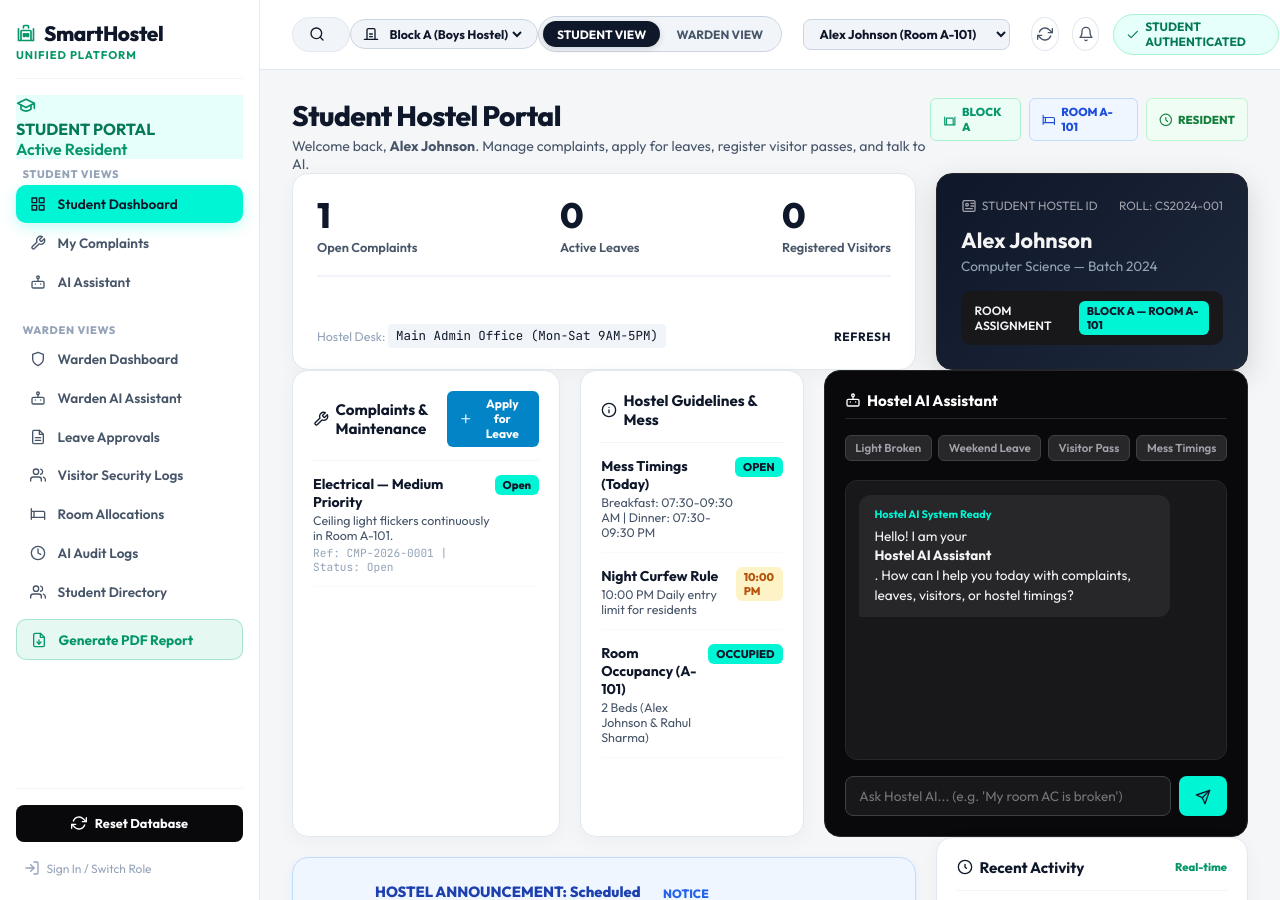
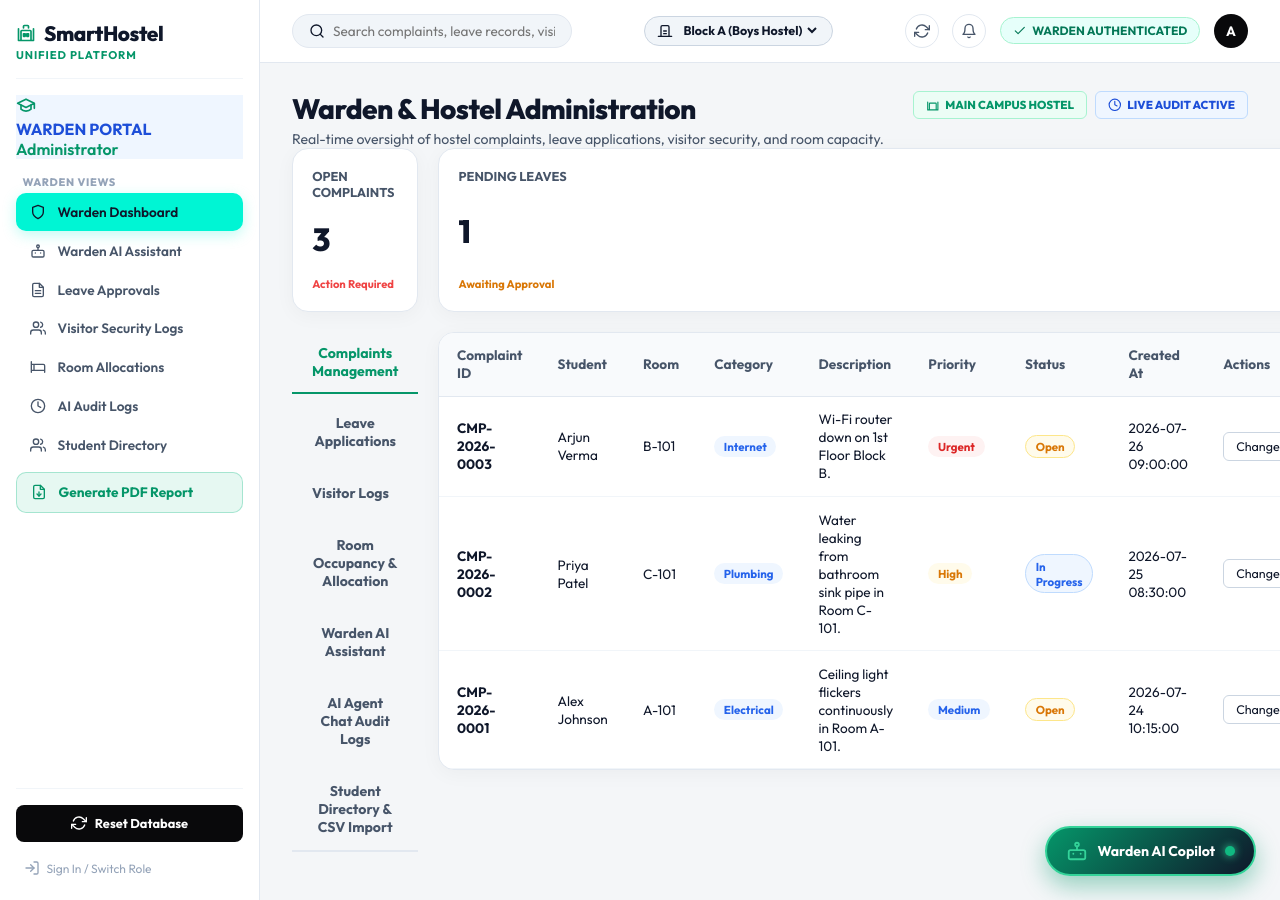
Before and after one commit to brinda0409/HSM, a Flask app: page /warden in a window 1280 px wide. Run offline with Flask 3, Linux system fonts and the light colour scheme; data comes from the database, SQL or seed files in the repository; some libraries are stand-ins or nearby versions.

Commit message:
Remove legacy chat.js script conflict and check request referrer for warden mode in /api/me

```diff
--- a/routes/auth_routes.py
+++ b/routes/auth_routes.py
@@ -85,8 +85,9 @@ def get_current_user():
     if user:
         return jsonify({"success": True, "user": user}), 200
     else:
+        referrer = request.referrer or ""
         role_param = request.args.get("role", "").lower()
-        if "warden" in role_param:
+        if "warden" in role_param or "warden" in referrer.lower():
             default_warden = {
                 "id": 1,
                 "name": "Dr. Robert Vance",
--- a/static/js/app.js
+++ b/static/js/app.js
@@ -112,6 +112,7 @@ document.addEventListener('DOMContentLoaded', () => {
         const studentSelectWrap = document.getElementById('studentSelectWrap');
 
         if (isWarden) {
+            sessionStorage.setItem('shms_role', 'warden');
             // Strictly isolate Warden view: Hide student navigation
             if (studentNavGroup) studentNavGroup.style.display = 'none';
             if (wardenNavGroup) wardenNavGroup.style.display = 'block';
@@ -119,7 +120,7 @@ document.addEventListener('DOMContentLoaded', () => {
             if (studentSelectWrap) studentSelectWrap.style.display = 'none';
 
             const topAuthText = document.getElementById('topAuthText');
-            const name = (u && u.name) ? u.name.toUpperCase() : 'DR. ROBERT VANCE';
+            const name = (u && u.role === 'warden' && u.name) ? u.name.toUpperCase() : 'DR. ROBERT VANCE';
             if (topAuthText) topAuthText.textContent = `WARDEN: ${name}`;
             switchMainView('warden');
         } else {
--- a/templates/index.html
+++ b/templates/index.html
@@ -925,7 +925,6 @@
     <div id="toastContainer" class="toast-container"></div>
 
     <!-- Client Scripts -->
-    <script src="/static/js/chat.js"></script>
     <script src="/static/js/app.js"></script>
 </body>
 </html>
```
